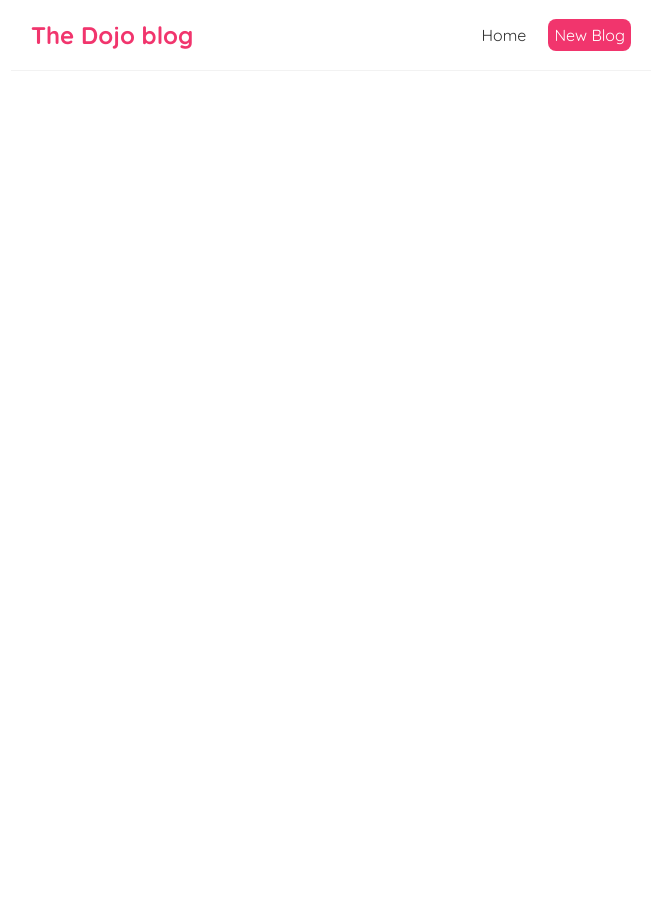
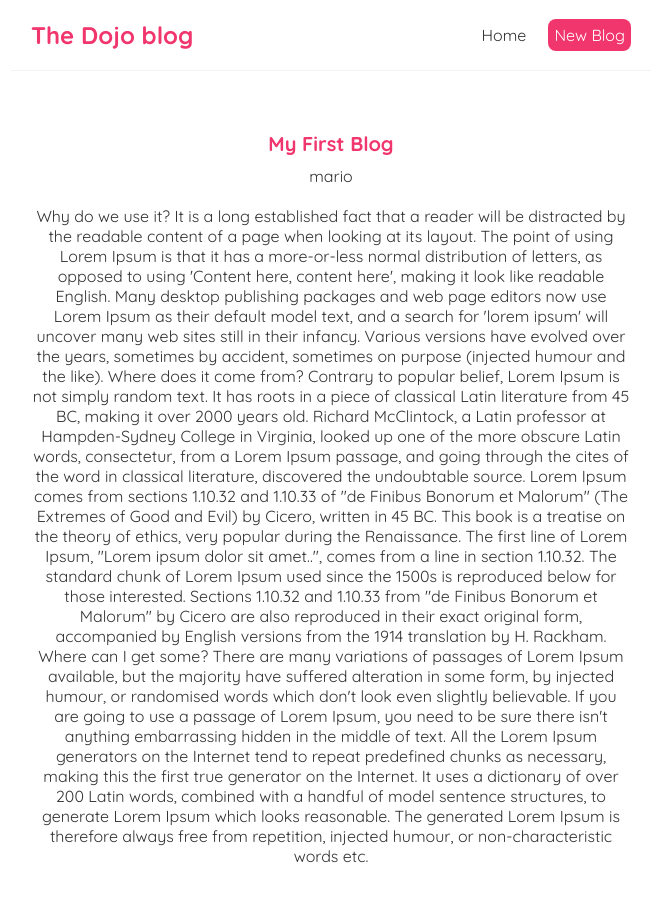
Before and after one commit to KayZinMaung1/ReactTesting, a React (Create React App) app: page /blogs/1 in a window 1280 px wide. Shown: the top 900 px of the page, without its empty margins (309-971 px from the left). Before the commit the page ends 800 px from the top, so only its background shows below. Built offline with nearby package versions, Linux system fonts and the light colour scheme; data requests are answered from the project's data file.

Commit message:
blogDetails

```diff
--- a/src/App.js
+++ b/src/App.js
@@ -5,6 +5,7 @@ import Home from './Home';
 import Navbar from './Navbar';
 import { BrowserRouter as Router,Route,Switch } from 'react-router-dom';
 import Create from './Create';
+import BlogDetails from './BlogDetails';
 
 
 function App() {
@@ -17,7 +18,7 @@ function App() {
        <Switch>
        <Route exact path="/"><Home/></Route>
        <Route path="/create"><Create/></Route>
-
+       <Route path="/blogs/:id"><BlogDetails/></Route>
        </Switch>
       </div>
     </div>
--- /dev/null
+++ b/src/BlogDetails.js
@@ -0,0 +1,21 @@
+import { useParams } from "react-router-dom/cjs/react-router-dom.min";
+import useFetch from "./useFetch";
+const BlogDetails = () => {
+    const {id} = useParams();
+    const{data:blog,isPending,error} = useFetch('http://localhost:8000/blogs/'+id);
+    return (
+        <div className="blog-details">
+            {isPending && <div>Loading...</div>}
+            {error && <div>{error}</div>}
+            {blog && (
+                <article>
+                    <h2>{blog.title}</h2>
+                    <p>{blog.author}</p>
+                    <div>{blog.body}</div>
+                </article>
+            )}
+        </div>
+    )
+}
+
+export default BlogDetails;
--- a/src/BlogList.js
+++ b/src/BlogList.js
@@ -1,3 +1,5 @@
+import {Link} from 'react-router-dom';
+
 const BlogList = ({blogs,title}) => {
     return (
         <div className="blog-list">
@@ -5,9 +7,10 @@ const BlogList = ({blogs,title}) => {
             { blogs.map(
                    blog => (
                       <div className="blog-preview" key={blog.id}>
-                          <h2>{blog.title}</h2>
-                          <p>Written by {blog.author}</p>
-
+                          <Link to={`/blogs/${blog.id}`}>
+                            <h2>{blog.title}</h2>
+                            <p>Written by {blog.author}</p>
+                          </Link>
                       </div>
                    )
                )}
--- a/src/index.css
+++ b/src/index.css
@@ -48,3 +48,21 @@
   color: #f1356d;
   margin-bottom: 8px;
 }
+
+/* blog details page */
+.blog-details h2 {
+  font-size: 20px;
+  color: #f1356d;
+  margin-bottom: 10px;
+}
+.blog-details div {
+  margin: 20px 0;
+}
+.blog-details button {
+  background: #f1356d;
+  color: #fff;
+  border: 0;
+  padding: 8px;
+  border-radius: 8px;
+  cursor: pointer;
+}
```
